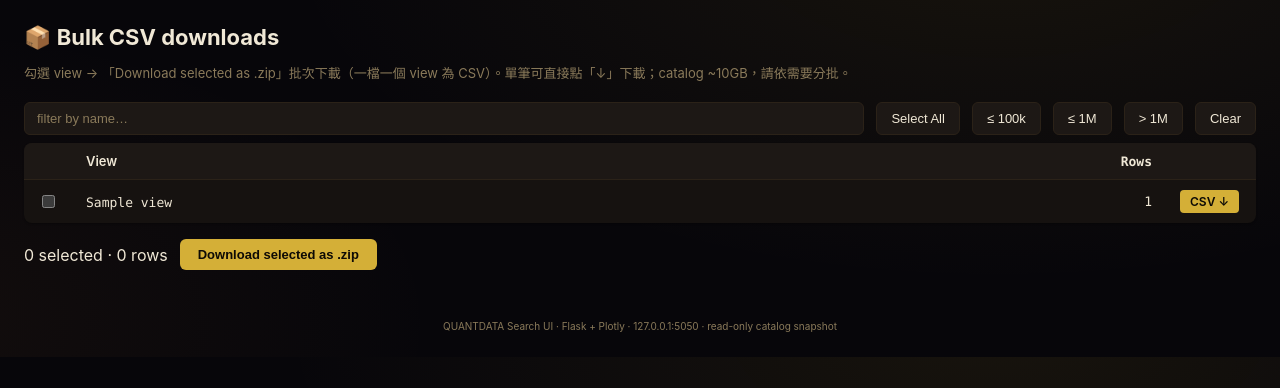
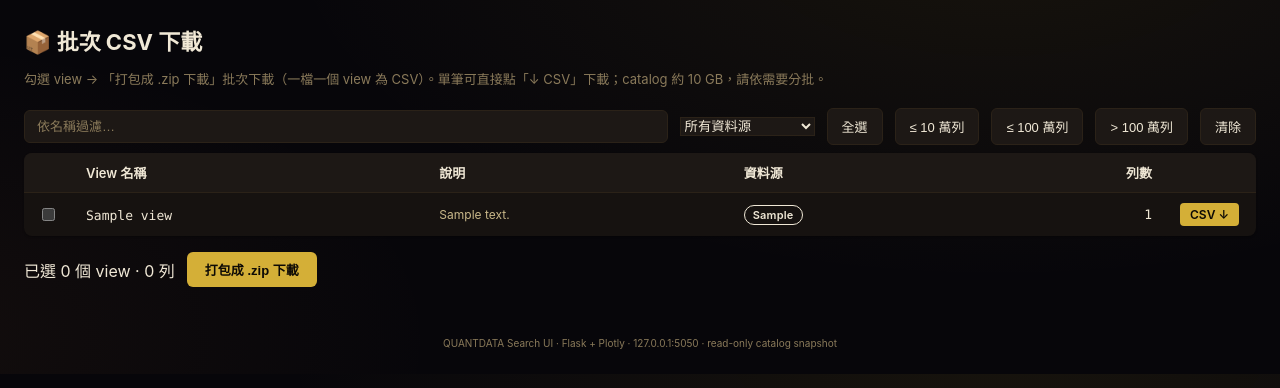
Before and after one commit to gsinvest017-ai/gs-scraper, a Flask app: template ui/search/templates/downloads.html in a window 1280 px wide. Shown: the part 45-433 px from the top of the page. Run offline with Flask 3, Linux system fonts and the light colour scheme; the template is opened without the code that fills it: most values are stand-ins (such as "Sample title", 1, 10 or a date in 2020); parts of the project's set-up code (start-up, migrations or seed data) failed here and were passed over; some libraries are stand-ins or nearby versions.

Commit message:
M2: downloads dashboard 中文化 + 資料源 pill + source filter dropdown

```diff
--- a/ui/search/templates/downloads.html
+++ b/ui/search/templates/downloads.html
@@ -1,32 +1,45 @@
 {% extends "base.html" %}
-{% block title %}Downloads — QUANTDATA Search{% endblock %}
+{% block title %}批次下載 — QUANTDATA Search{% endblock %}
 {% block content %}
-<h1>📦 Bulk CSV downloads</h1>
-<p class="subtitle">勾選 view → 「Download selected as .zip」批次下載（一檔一個 view 為 CSV）。單筆可直接點「↓」下載；catalog ~10GB，請依需要分批。</p>
+<h1>📦 批次 CSV 下載</h1>
+<p class="subtitle">勾選 view → 「打包成 .zip 下載」批次下載（一檔一個 view 為 CSV）。單筆可直接點「↓ CSV」下載；catalog 約 10 GB，請依需要分批。</p>
 
 <form id="dl-form" action="/download/bundle.zip" method="get" target="_blank">
   <div class="filter-bar" style="margin-bottom:8px">
-    <input id="filter-input" type="text" placeholder="filter by name…" autocomplete="off">
-    <button type="button" data-bucket="all">Select All</button>
-    <button type="button" data-bucket="small">≤ 100k</button>
-    <button type="button" data-bucket="medium">≤ 1M</button>
-    <button type="button" data-bucket="large">&gt; 1M</button>
-    <button type="button" data-bucket="none">Clear</button>
+    <input id="filter-input" type="text" placeholder="依名稱過濾…" autocomplete="off">
+    <select id="source-filter">
+      <option value="">所有資料源</option>
+      {% for src in sources %}
+      <option value="{{ src }}">{{ src }}</option>
+      {% endfor %}
+    </select>
+    <button type="button" data-bucket="all">全選</button>
+    <button type="button" data-bucket="small">≤ 10 萬列</button>
+    <button type="button" data-bucket="medium">≤ 100 萬列</button>
+    <button type="button" data-bucket="large">&gt; 100 萬列</button>
+    <button type="button" data-bucket="none">清除</button>
   </div>
   <div id="warn" class="err" style="display:none; margin:6px 0 12px"></div>
 
   <table>
     <thead><tr>
       <th style="width:32px"></th>
-      <th>View</th>
-      <th class="num">Rows</th>
+      <th>View 名稱</th>
+      <th>說明</th>
+      <th>資料源</th>
+      <th class="num">列數</th>
       <th style="width:90px"></th>
     </tr></thead>
     <tbody id="dl-rows">
       {% for v in views %}
-      <tr data-rows="{{ v.row_count }}">
+      <tr data-rows="{{ v.row_count }}" data-source="{{ v.data_source }}">
         <td><input type="checkbox" name="v" value="{{ v.name }}"></td>
         <td><code>{{ v.name }}</code></td>
+        <td class="desc-cell" title="{{ v.long_description }}">
+          {% if v.long_description %}{{ v.long_description[:55] }}{% if v.long_description|length > 55 %}…{% endif %}
+          {% else %}—{% endif %}
+        </td>
+        <td><span class="ds-pill ds-{{ v.data_source }}">{{ v.data_source }}</span></td>
         <td class="num">{{ "{:,}".format(v.row_count) }}</td>
         <td><a class="btn" href="/download/view/{{ v.name }}.csv">CSV ↓</a></td>
       </tr>
@@ -35,8 +48,8 @@
   </table>
 
   <div class="filter-actions" style="margin-top:16px">
-    <span id="sel-meta" class="muted">0 selected · 0 rows</span>
-    <button type="submit" class="primary">Download selected as .zip</button>
+    <span id="sel-meta" class="muted">已選 0 個 view · 0 列</span>
+    <button type="submit" class="primary">打包成 .zip 下載</button>
   </div>
 </form>
 
@@ -44,6 +57,7 @@
 (function() {
   const rows = Array.from(document.querySelectorAll('#dl-rows tr'));
   const filterInput = document.getElementById('filter-input');
+  const sourceFilter = document.getElementById('source-filter');
   const selMeta = document.getElementById('sel-meta');
   const warn = document.getElementById('warn');
   const fmt = n => n.toLocaleString();
@@ -51,22 +65,34 @@
   function update() {
     const sel = rows.filter(r => r.querySelector('input').checked);
     const totalRows = sel.reduce((a, r) => a + Number(r.dataset.rows || 0), 0);
-    selMeta.textContent = `${sel.length} selected · ${fmt(totalRows)} rows`;
-    // ~150 bytes/row rough estimate × 0.5 zip compression ≈ 75 b/row → MB
+    selMeta.textContent = `已選 ${sel.length} 個 view · ${fmt(totalRows)} 列`;
+    // ~150 bytes/row 估算 × 0.5 zip 壓縮 ≈ 75 b/row → MB
     const estMB = (totalRows * 75) / 1024 / 1024;
     if (totalRows > 1_000_000) {
       warn.style.display = 'block';
-      warn.textContent = `⚠ selected ${fmt(totalRows)} rows — est. ~${estMB.toFixed(0)} MB; download may take minutes.`;
+      warn.textContent = `⚠ 已選 ${fmt(totalRows)} 列 — 估計約 ${estMB.toFixed(0)} MB；下載可能花幾分鐘。`;
     } else {
       warn.style.display = 'none';
     }
+  }
+
+  function applyTextSourceFilter() {
+    const q = filterInput.value.trim().toLowerCase();
+    const src = sourceFilter.value;
+    rows.forEach(r => {
+      const name = r.querySelector('code').textContent.toLowerCase();
+      const rsrc = r.dataset.source || '';
+      const matchName = !q || name.includes(q);
+      const matchSrc = !src || rsrc === src;
+      r.style.display = (matchName && matchSrc) ? '' : 'none';
+    });
   }
 
   document.querySelectorAll('button[data-bucket]').forEach(btn => {
     btn.addEventListener('click', () => {
       const b = btn.dataset.bucket;
       rows.forEach(r => {
-        if (r.style.display === 'none') return;
+        if (r.style.display === 'none') return;  // 只勾被 filter 顯示的
         const n = Number(r.dataset.rows || 0);
         const cb = r.querySelector('input');
         if (b === 'all') cb.checked = true;
@@ -80,18 +106,12 @@
   });
 
   document.getElementById('dl-rows').addEventListener('change', update);
-
-  filterInput.addEventListener('input', () => {
-    const q = filterInput.value.trim().toLowerCase();
-    rows.forEach(r => {
-      const name = r.querySelector('code').textContent.toLowerCase();
-      r.style.display = (!q || name.includes(q)) ? '' : 'none';
-    });
-  });
+  filterInput.addEventListener('input', applyTextSourceFilter);
+  sourceFilter.addEventListener('change', applyTextSourceFilter);
 
   document.getElementById('dl-form').addEventListener('submit', e => {
     const n = rows.filter(r => r.querySelector('input').checked).length;
-    if (!n) { e.preventDefault(); alert('Pick at least one view.'); }
+    if (!n) { e.preventDefault(); alert('至少選一個 view。'); }
   });
 
   update();
```
Also changed, not shown: docs/progress-downloads-zh.md (+38 -0 lines).
